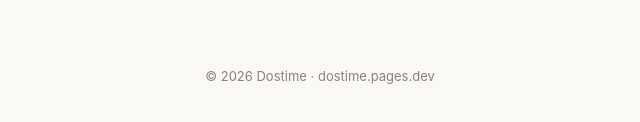
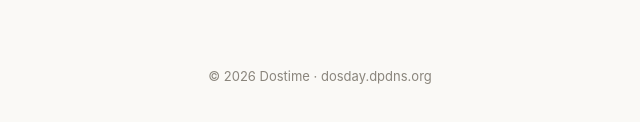
Before and after one commit to VareDog/dostime, a website: page public/index.html in a window 1280 px wide. Shown: the part 360-482 px from the top of the page, 320-960 px from the left. Drawn offline with Linux system fonts and the light colour scheme; no server answers.

Commit message:
docs: update site domain to dosday.dpdns.org after project migration Co-authored-by: monkeycode-ai <monkeycode-ai@chaitin.com>

```diff
--- a/public/index.html
+++ b/public/index.html
@@ -25,7 +25,7 @@
       <div class="loading">加载中…</div>
     </div>
   </main>
-  <footer class="wrap site-footer">© 2026 Dostime · dostime.pages.dev</footer>
+  <footer class="wrap site-footer">© 2026 Dostime · dosday.dpdns.org</footer>
   <script src="/app.js"></script>
 </body>
 </html>
```
Also changed, not shown: public/admin.html (+1 -1 lines), public/post.html (+1 -1 lines), .monkeycode/MEMORY.md, .wrangler/cache/pages.json, README.md.
